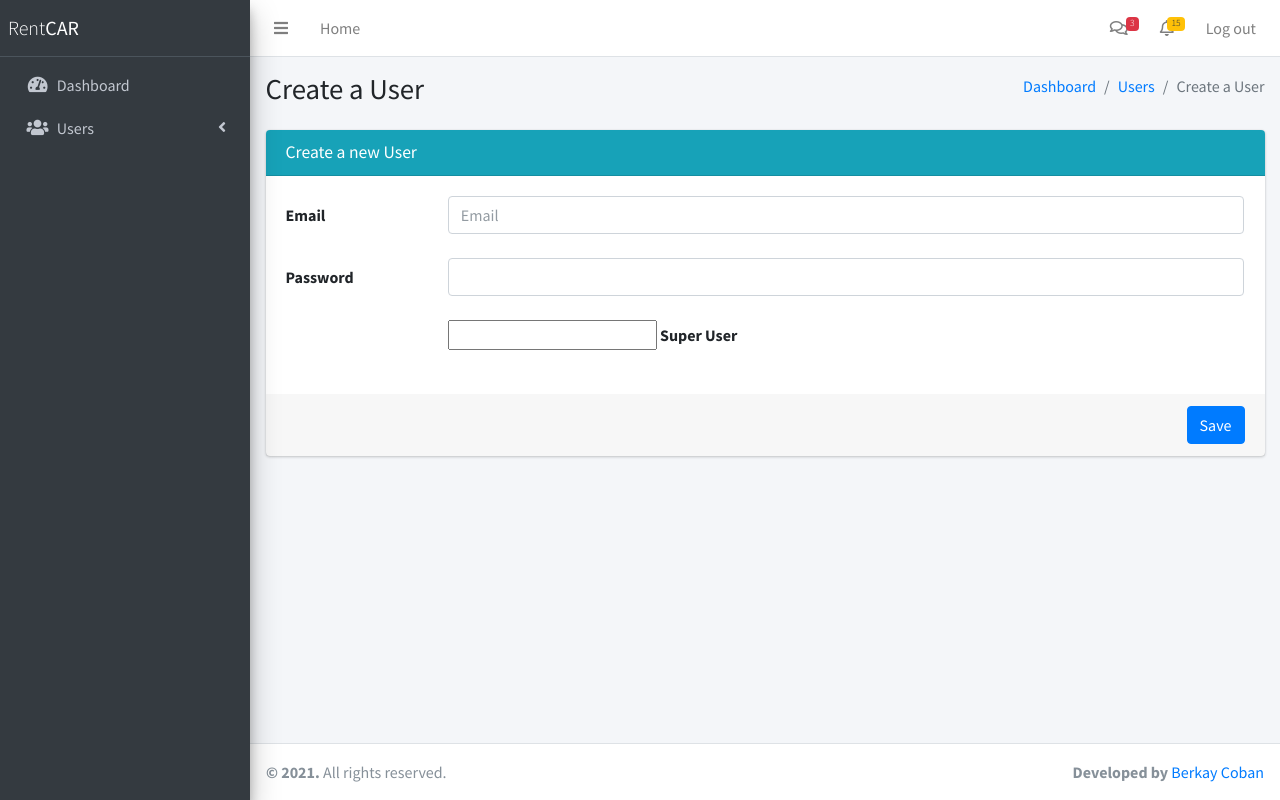
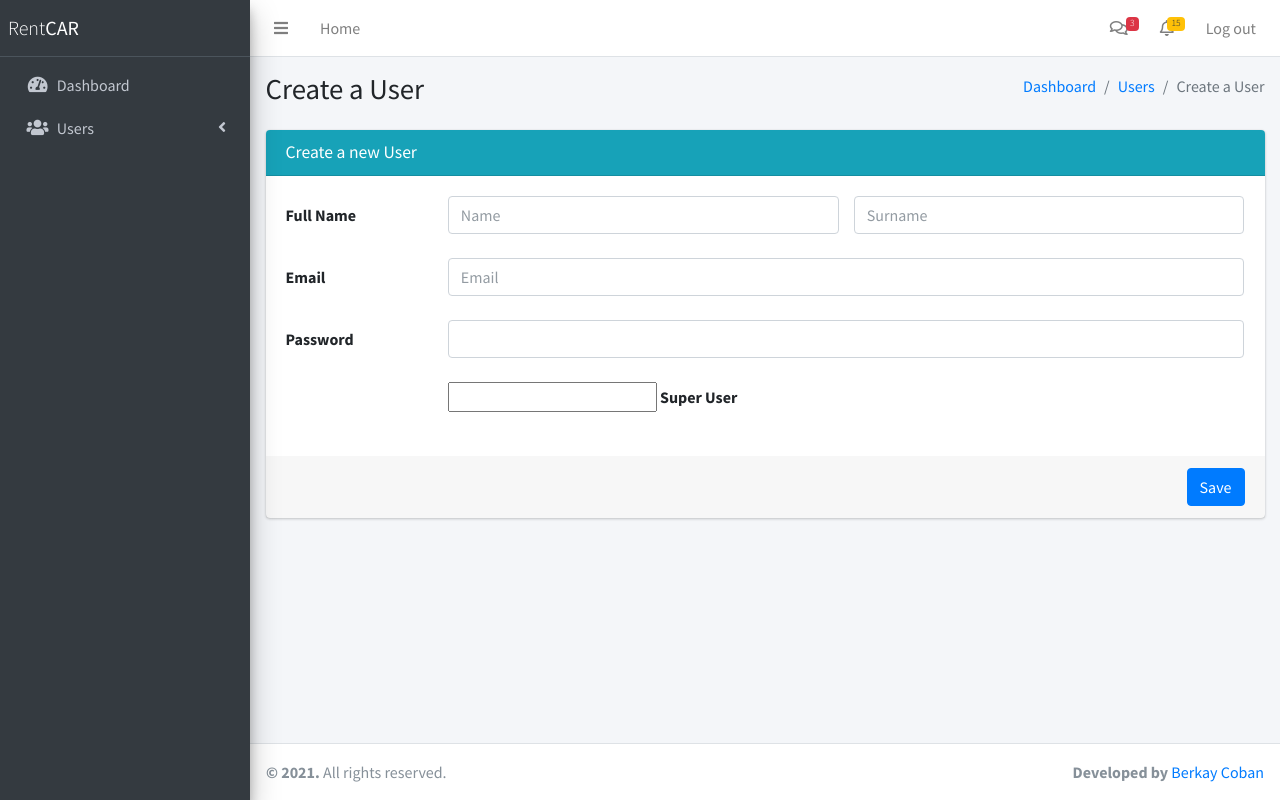
Before and after one commit to berkaycoban/rentcar, a Symfony app: template templates/admin/user/create.html.twig in a window 1280 px wide. Run offline with Twig, Linux system fonts and the light colour scheme; the template is opened without the code that fills it, so the values that code supplies are empty; form fields are guessed from the names that the template uses; some libraries are stand-ins or nearby versions.

Commit message:
:zap: Add name and surname to UserEntity

```diff
--- a/src/DataFixtures/UserFixtures.php
+++ b/src/DataFixtures/UserFixtures.php
@@ -28,6 +28,8 @@ class UserFixtures extends Fixture
     {
         $user = new User();
         $user->setEmail("berkay@rentcar.com")
+            ->setName("Berkay")
+            ->setSurname("Coban")
             ->setPassword($this->passwordEncoder->encodePassword($user, '12345678'))
             ->setRoles(["ROLE_SUPER_ADMIN"])
             ->setCreatedAt(new DateTime());
--- a/src/Form/UserType.php
+++ b/src/Form/UserType.php
@@ -5,7 +5,7 @@ namespace App\Form;
 use App\Entity\User;
 use Symfony\Component\Form\AbstractType;
 use Symfony\Component\Form\Extension\Core\Type\CheckboxType;
-use Symfony\Component\Form\Extension\Core\Type\ChoiceType;
+use Symfony\Component\Form\Extension\Core\Type\TextType;
 use Symfony\Component\Form\Extension\Core\Type\EmailType;
 use Symfony\Component\Form\Extension\Core\Type\PasswordType;
 use Symfony\Component\Form\Extension\Core\Type\SubmitType;
@@ -18,6 +18,8 @@ class UserType extends AbstractType
     {
         $builder
             ->add('email', EmailType::class)
+            ->add('name', TextType::class)
+            ->add('surname', TextType::class)
             ->add('password', PasswordType::class)
             ->add('role', CheckboxType::class, ['mapped' => false, 'required' => false])
             ->add('save', SubmitType::class);
--- a/templates/admin/user/create.html.twig
+++ b/templates/admin/user/create.html.twig
@@ -43,7 +43,16 @@
                     {{ form_start(form, {'attr': {'class': 'form-horizontal'}}) }}
                     <div class="card-body">
                         <div class="form-group row">
-                            <label for="username" class="col-sm-2 col-form-label">{{ form_label(form.email) }}</label>
+                            <label for="name" class="col-sm-2 col-form-label">{{ form_label(form.name, 'Full Name') }}</label>
+                            <div class="col-sm-5">
+                                {{ form_widget(form.name, {'attr': {'placeholder': 'Name', 'class': 'form-control', 'id': 'name'}}) }}
+                            </div>
+                            <div class="col-sm-5">
+                                {{ form_widget(form.surname, {'attr': {'placeholder': 'Surname', 'class': 'form-control', 'id': 'surname'}}) }}
+                            </div>
+                        </div>
+                        <div class="form-group row">
+                            <label for="email" class="col-sm-2 col-form-label">{{ form_label(form.email) }}</label>
                             <div class="col-sm-10">
                                 {{ form_widget(form.email, {'attr': {'placeholder': 'Email', 'class': 'form-control', 'id': 'email'}}) }}
                             </div>
--- a/templates/admin/user/index.html.twig
+++ b/templates/admin/user/index.html.twig
@@ -43,6 +43,7 @@
                             <thead>
                                 <tr>
                                     <th>ID</th>
+                                    <th>Full name</th>
                                     <th>Username</th>
                                     <th>Role</th>
                                     <th>Created at</th>
@@ -54,6 +55,7 @@
                             {% for user in users %}
                                 <tr>
                                     <td>{{ user.id }}</td>
+                                    <td>{{ user.name }} {{ user.surname }}</td>
                                     <td>{{ user.username }}</td>
                                     <td>{{ user.roles[0] }}</td>
                                     <td>{{ user.createdAt|date('d F Y h:m:s') }}</td>
```
Also changed, not shown: migrations/Version20210116192539.php (added, +31 -0 lines), src/Entity/User.php (+34 -0 lines).
